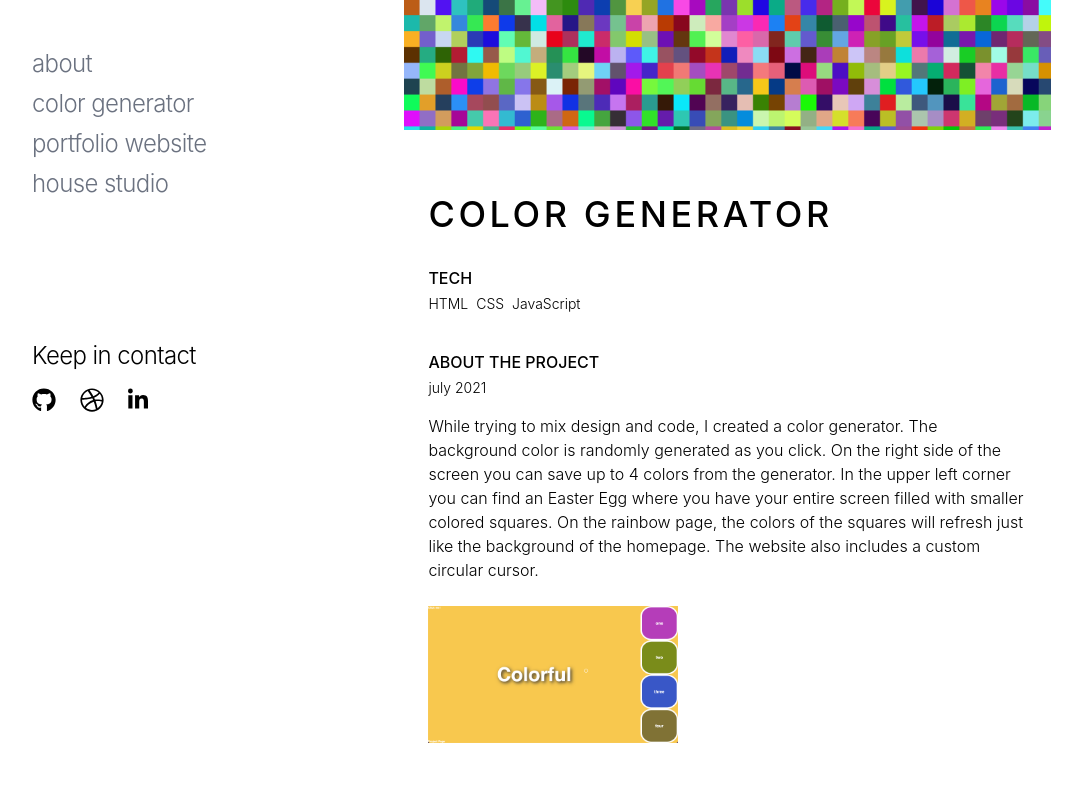
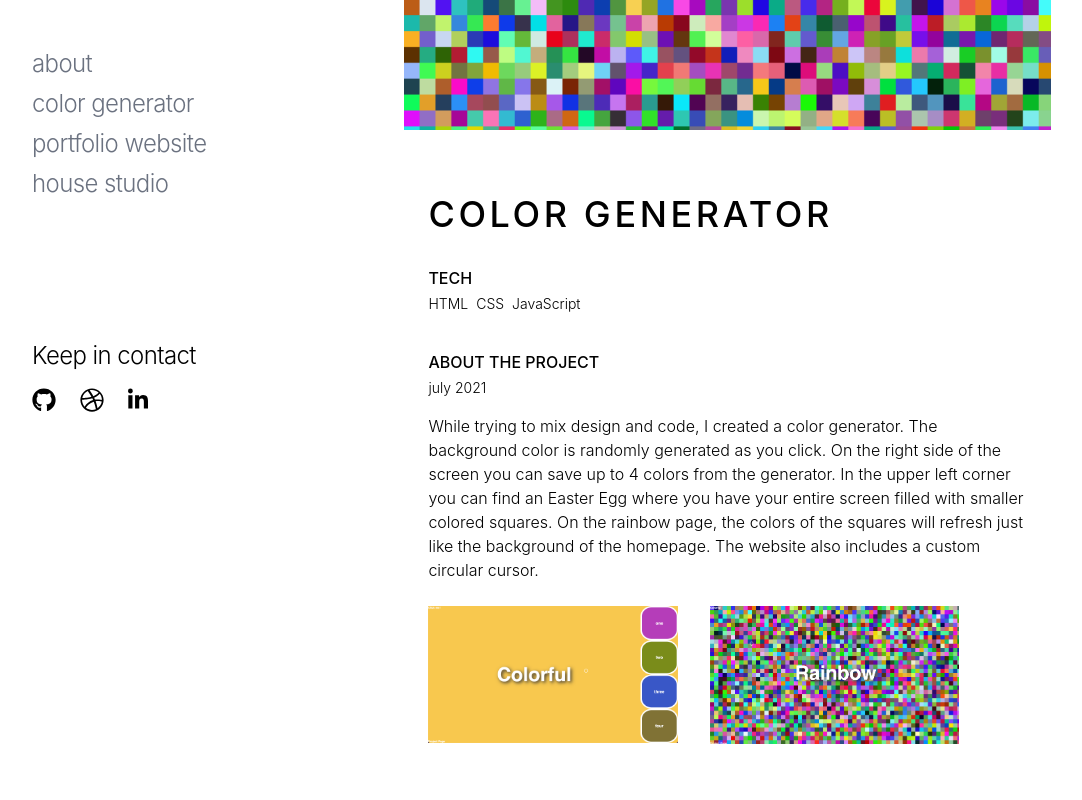
Before and after one commit to e-cmt/emi-codes, a Next.js app: page /projects/color-generator in a window 1280 px wide. Shown: the part 320-1120 px from the top of the page, without its empty margins (36-1118 px from the left). Built offline with nearby package versions, Linux system fonts and the light colour scheme.

Commit message:
fix images article

```diff
--- a/components/article/article.js
+++ b/components/article/article.js
@@ -1,6 +1,3 @@
-import Head from 'next/head';
-import Link from 'next/link';
-
 export default function Article({ hero, title, tags, date, body, img }) {
   return (
     <>
@@ -20,17 +17,17 @@ export default function Article({ hero, title, tags, date, body, img }) {
         <h6 className="text-base font-medium pb-1">ABOUT THE PROJECT</h6>
         <p className="text-sm font-light pb-4">{date}</p>
         <p className="text-base font-light">{body}</p>
-        {img
-          ? img.map((img) => (
-              <div className="flex flex-col sm:flex-row sm:flex-wrap items-start justify-start gap-4 md:gap-8 pt-6 pb-12">
+        <div className="flex flex-col sm:flex-row sm:flex-wrap items-start justify-start gap-4 md:gap-8 pt-6 pb-12">
+          {img
+            ? img.map((img) => (
                 <img
                   key={img.toString()}
                   className="flex w-11/12 md:w-8/12 lg:w-5/12"
                   src={img}
                 ></img>
-              </div>
-            ))
-          : null}
+              ))
+            : null}
+        </div>
       </div>
     </>
   );
```
